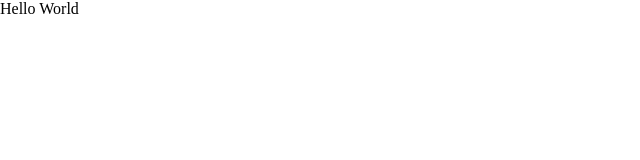
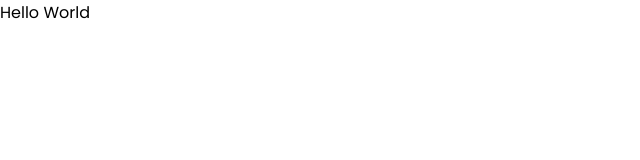
Before and after one commit to lesimpleliott/KE-Wedding-Pictures, a React (Vite) app: page / in a window 1280 px wide. Shown: the top 160 px of the page, without its empty margins (0-640 px from the left). Built offline with nearby package versions, Linux system fonts and the light colour scheme.

Commit message:
Style // Start theme

```diff
--- a/src/styles/theme/colors.scss
+++ b/src/styles/theme/colors.scss
@@ -0,0 +1,9 @@
+#root {
+  --mainColor: #273a7c;
+  --secondColor: #e32d73;
+  --mainColor-light: #cbe6ff;
+  --secondColor-light: #ffa8e3;
+  // --bodyBgColor: $mainColor-light;
+  // --mainBgColor: #fff;
+  // --warningColor: rgb(200, 0, 0);
+}
--- a/src/styles/theme/typography.scss
+++ b/src/styles/theme/typography.scss
@@ -0,0 +1,16 @@
+// FONT AWESOME
+@import url("https://cdnjs.cloudflare.com/ajax/libs/font-awesome/6.1.0/css/all.min.css");
+
+// font-family: 'Poppins', sans-serif;
+@import url("https://fonts.googleapis.com/css2?family=Poppins:ital,wght@0,100;0,200;0,300;0,400;0,500;0,600;0,700;0,800;0,900;1,100;1,200;1,300;1,400;1,500;1,600;1,700;1,800;1,900&display=swap");
+
+// font-family: 'Prata', serif;
+// @import url("https://fonts.googleapis.com/css2?family=Prata&display=swap");
+
+// font-family: 'Dancing Script', cursive;
+// @import url('https://fonts.googleapis.com/css2?family=Dancing+Script:wght@400;500;600;700&display=swap');
+
+// *** TYPOGRAPHIES ***
+* {
+  font-family: "Poppins", sans-serif;
+}
```
